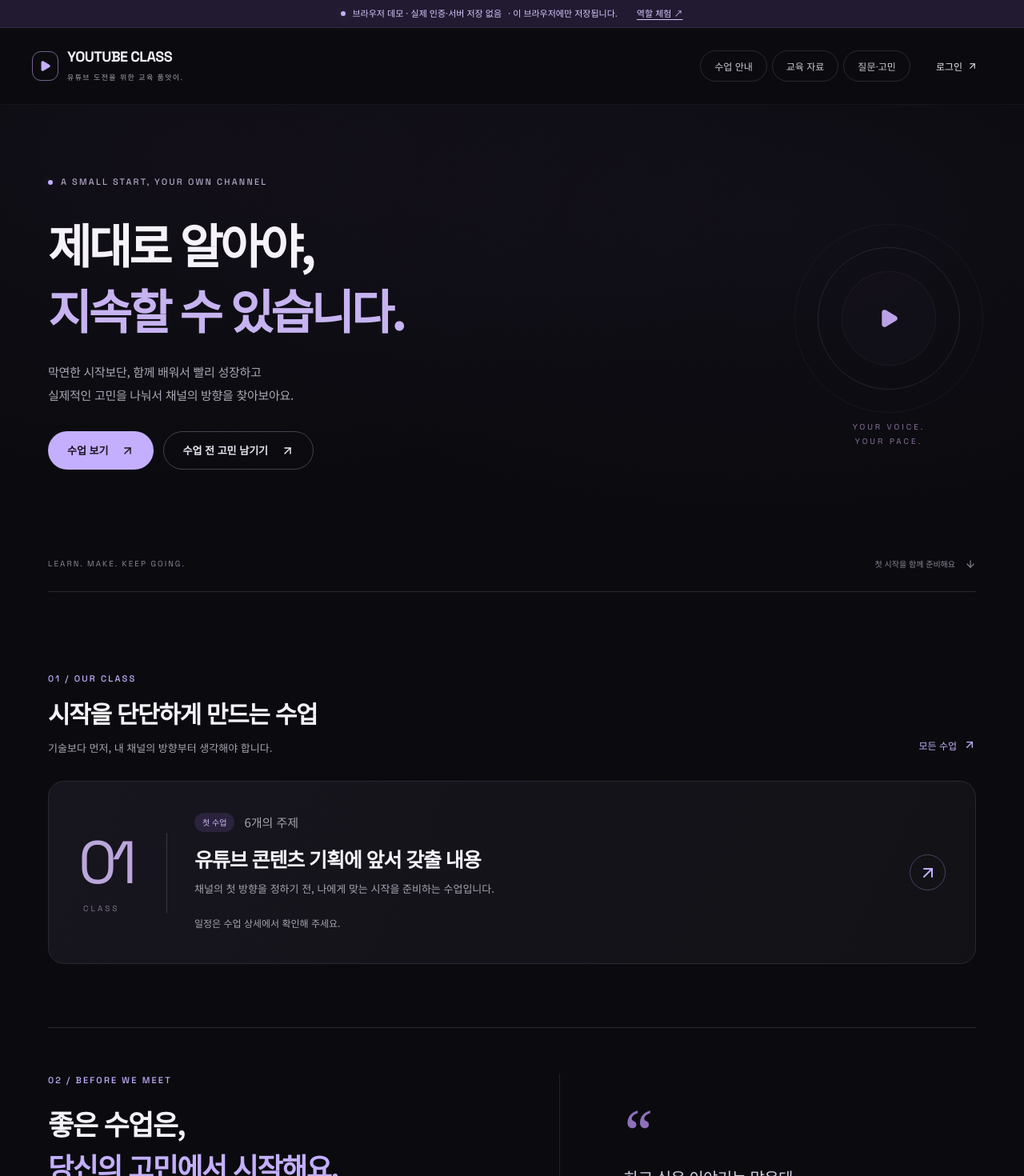
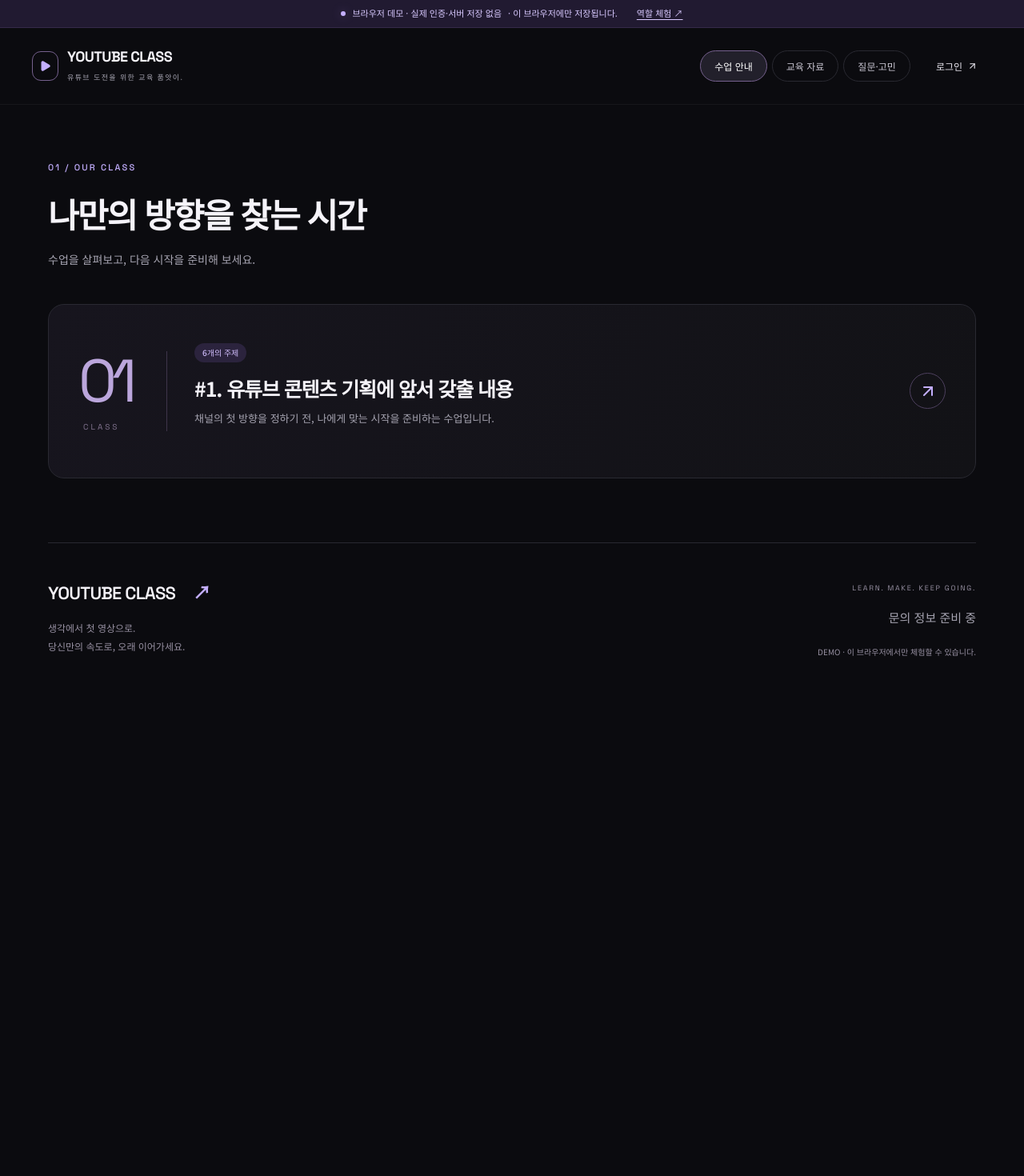
Before and after one commit to janelee0813/YouTube_School, a Next.js app: page / in a window 1280 px wide. Shown: the top 1470 px of the page at 80% size. After the commit the page ends 876 px from the top, so only its background shows below. Built offline with nearby package versions, Linux system fonts and the light colour scheme.

Commit message:
Make course catalog the homepage and remove landing-page sections

```diff
--- a/next.config.ts
+++ b/next.config.ts
@@ -1,5 +1,8 @@
 import type { NextConfig } from "next";
 const config: NextConfig = {
+  async redirects() {
+    return [{ source: "/classes", destination: "/", permanent: true }];
+  },
   async headers() {
     return [
       {
--- a/src/app/layout.tsx
+++ b/src/app/layout.tsx
@@ -2,8 +2,8 @@ import type { Metadata } from "next";
 import "./globals.css";
 export const metadata: Metadata = {
   icons: { icon: "/icon.svg" },
-  title: "YOUTUBE CLASS · 제대로 알아야, 지속할 수 있습니다.",
-  description: "막연한 시작보단, 함께 배워서 빨리 성장하고 실제적인 고민을 나눠서 채널의 방향을 찾아보아요.",
+  title: "YOUTUBE CLASS · 수업 안내",
+  description: "수업을 살펴보고, 다음 시작을 준비해 보세요.",
 };
 export default function Layout({ children }: { children: React.ReactNode }) {
   return (
--- a/src/components/app.tsx
+++ b/src/components/app.tsx
@@ -5,7 +5,6 @@ import {
   Menu,
   X,
   Play,
-  ArrowDown,
   ArrowUpRight,
   Lock,
   FileText,
@@ -14,7 +13,6 @@ import {
 import { useState } from "react";
 import { Provider, useData } from "./provider";
 import {
-  SectionTitle,
   PageHead,
   ButtonLink,
   Empty,
@@ -22,7 +20,7 @@ import {
   NoticeBox,
   Restricted,
 } from "./ui";
-import { enrolled, manages } from "@/lib/permissions";
+import { enrolled } from "@/lib/permissions";
 import { typeLabels } from "@/lib/types";
 import {
   QuestionEditor,
@@ -46,7 +44,7 @@ function Shell() {
   const [menu, setMenu] = useState(false);
   const parts = path.split("/").filter(Boolean);
   let page: React.ReactNode;
-  if (parts.length === 0) page = <Home />;
+  if (parts.length === 0) page = <Classes />;
   else if (parts[0] === "classes")
     page = parts[1] ? <ClassDetail id={parts[1]} /> : <Classes />;
   else if (parts[0] === "resources")
@@ -110,13 +108,17 @@ function Shell() {
           onClick={() => setMenu(false)}
         >
           {[
-            ["/classes", "수업 안내"],
+            ["/", "수업 안내"],
             ["/resources", "교육 자료"],
             ["/questions/new", "질문·고민"],
           ].map(([href, label]) => (
             <Link
               className={
-                path.startsWith(href.split("/").slice(0, 2).join("/"))
+                (
+                  href === "/"
+                    ? path === "/" || path.startsWith("/classes")
+                    : path.startsWith(href.split("/").slice(0, 2).join("/"))
+                )
                   ? "active"
                   : ""
               }
@@ -210,211 +212,6 @@ function Shell() {
     </>
   );
 }
-function Home() {
-  const { data } = useData();
-  const course = data.courses
-    .filter((c) => c.status === "published")
-    .sort((a, b) => a.order - b.order)[0];
-  const materials = data.materials
-    .filter((m) => m.status === "published")
-    .sort((a, b) => b.updated_at.localeCompare(a.updated_at))
-    .slice(0, 3);
-  return (
-    <>
-      <section className="hero">
-        <div className="container hero-inner">
-          <div className="eyebrow">
-            <span className="live-dot" /> A SMALL START, YOUR OWN CHANNEL
-          </div>
-          <h1>
-            제대로 알아야,
-            <br />
-            <span>지속할 수 있습니다.</span>
-          </h1>
-          <p className="hero-copy">
-            막연한 시작보단, 함께 배워서 빨리 성장하고
-            <br />
-            실제적인 고민을 나눠서 채널의 방향을 찾아보아요.
-          </p>
-          <div className="actions">
-            <ButtonLink href="/classes">수업 보기</ButtonLink>
-            <ButtonLink href="/questions/new" secondary>
-              수업 전 고민 남기기
-            </ButtonLink>
-          </div>
-          <div className="hero-sign">
-            <span className="orbit">
-              <Play fill="currentColor" size={26} />
-            </span>
-            <span>
-              YOUR VOICE.
-              <br />
-              YOUR PACE.
-            </span>
-          </div>
-          <div className="hero-bottom">
-            <span>LEARN. MAKE. KEEP GOING.</span>
-            <a href="#classes">
-              첫 시작을 함께 준비해요 <ArrowDown size={14} />
-            </a>
-          </div>
-        </div>
-      </section>
-      <div className="container">
-        <section className="section" id="classes">
-          <SectionTitle
-            index="01"
-            eyebrow="OUR CLASS"
-            title="시작을 단단하게 만드는 수업"
-            description="기술보다 먼저, 내 채널의 방향부터 생각해야 합니다."
-            action={
-              <Link className="text-link" href="/classes">
-                모든 수업 <ArrowUpRight size={16} />
-              </Link>
-            }
-          />
-          {course ? (
-            <Link href={`/classes/${course.id}`} className="featured-course">
-              <div className="course-number">
-                01<span>CLASS</span>
-              </div>
-              <div className="course-info">
-                <div className="tags">
-                  <Status>첫 수업</Status>
-                  <span className="muted">{course.topics.length}개의 주제</span>
-                </div>
-                <h3>{course.title.replace(/^#\d+\.\s*/, "")}</h3>
-                <p>{course.summary}</p>
-                <span className="small muted">
-                  일정은 수업 상세에서 확인해 주세요.
-                </span>
-              </div>
-              <span className="round-arrow">
-                <ArrowUpRight />
-              </span>
-            </Link>
-          ) : (
-            <Empty title="첫 수업을 준비하고 있습니다.">
-              수업이 게시되면 이곳에서 확인할 수 있어요.
-            </Empty>
-          )}
-        </section>
-        <section className="section">
-          <div className="question-callout">
-            <div>
-              <span className="eyebrow">02 / BEFORE WE MEET</span>
-              <h2>
-                좋은 수업은,
-                <br />
-                <span className="lavender">당신의 고민에서 시작해요.</span>
-              </h2>
-              <p>
-                어디서부터 시작할지, 무엇이 잘 안되는지.
-                <br />
-                정리되지 않은 생각도 편하게 남겨주세요.
-              </p>
-              <ButtonLink href="/questions/new">지금, 고민 남기기</ButtonLink>
-            </div>
-            <div className="callout-side">
-              <span className="quote-mark">“</span>
-              <p>
-                하고 싶은 이야기는 많은데,
-                <br />
-                어떤 영상부터 만들어야 할까요?
-              </p>
-              <div className="privacy-note">
-                <Lock size={14} />
-                나와 담당 강사만 보는 비공개 질문
-              </div>
-              <span className="small muted">질문 작성 예시</span>
-            </div>
-          </div>
-        </section>
-        <section className="section">
-          <SectionTitle
-            index="03"
-            eyebrow="KEEP LEARNING"
-            title="배운 것을, 나의 것으로"
-            description="수업이 끝난 뒤에도 다시 꺼내볼 수 있는 자료실입니다."
-            action={
-              <Link className="text-link" href="/resources">
-                자료실 가기 <ArrowUpRight size={16} />
-              </Link>
-            }
-          />
-          {materials.length ? (
-            <div className="card-grid">
-              {materials.map((m) => (
-                <ResourceCard key={m.id} material={m} />
-              ))}
-            </div>
-          ) : (
-            <div className="plans">
-              {[
-                "자기 진단지",
-                "채널 기획 워크시트",
-                "업로드 전 체크리스트",
-              ].map((t, i) => (
-                <div className="plan-card" key={t}>
-                  <span className="plan-index">0{i + 1}</span>
-                  <FileText size={23} />
-                  <h3>{t}</h3>
-                  <p>자료 구성안 · 아직 게시되지 않았어요.</p>
-                  <span className="badge neutral">준비 중</span>
-                </div>
-              ))}
-            </div>
-          )}
-        </section>
-        <section className="section news-section">
-          <SectionTitle
-            index="04"
-            eyebrow="STAY IN TOUCH"
-            title="함께할 때 필요한 소식"
-          />
-          <div className="news-grid">
-            <div>
-              <h3>공지사항</h3>
-              {data.notices.filter((n) => n.status === "published").length ? (
-                data.notices
-                  .filter((n) => n.status === "published")
-                  .map((n) => (
-                    <details className="notice-item" key={n.id}>
-                      <summary>
-                        {n.title}
-                        <span>+</span>
-                      </summary>
-                      <p className="prose">{n.body}</p>
-                    </details>
-                  ))
-              ) : (
-                <p className="muted">새로운 공지가 등록되면 알려드릴게요.</p>
-              )}
-            </div>
-            <div>
-              <h3>궁금한 점이 있나요?</h3>
-              <p className="muted">수업과 이용에 관한 문의를 남겨주세요.</p>
-              {data.settings.contact_url ? (
-                <a
-                  className="text-link"
-                  href={data.settings.contact_url}
-                  target="_blank"
-                  rel="noopener noreferrer"
-                >
-                  {data.settings.contact_label || "문의하기"} ↗
-                </a>
-              ) : (
-                <p className="small muted">
-                  문의 채널은 운영자가 준비 중입니다.
-                </p>
-              )}
-            </div>
-          </div>
-        </section>
-      </div>
-    </>
-  );
-}
 function Classes() {
   const { data } = useData();
   return (
@@ -472,7 +269,7 @@ function ClassDetail({ id }: { id: string }) {
   );
   return (
     <div className="container">
-      <Link className="back-link" href="/classes">
+      <Link className="back-link" href="/">
         ← 수업 안내
       </Link>
       <PageHead eyebrow="CLASS / CONTENT PLANNING" title={c.title}>
@@ -737,7 +534,7 @@ function ResourceDetail({ id }: { id: string }) {
       <div className="container">
         <Restricted
           title="자료가 없거나 열람 권한이 없습니다."
-          href={user ? "/classes" : `/login?next=/resources/${id}`}
+          href={user ? "/" : `/login?next=/resources/${id}`}
         />
       </div>
     );
--- a/src/components/questions.tsx
+++ b/src/components/questions.tsx
@@ -81,7 +81,7 @@ export function QuestionEditor() {
   if (!options.length)
     return (
       <div className="container">
-        <Restricted href="/classes" title="수강 승인을 기다리고 있어요.">
+        <Restricted href="/" title="수강 승인을 기다리고 있어요.">
           수업 안내에서 원하는 수업을 선택해 수강 승인을 요청해 주세요.
         </Restricted>
       </div>
```
Also changed, not shown: 1 other file (tests, documents, lock files or other folders).
